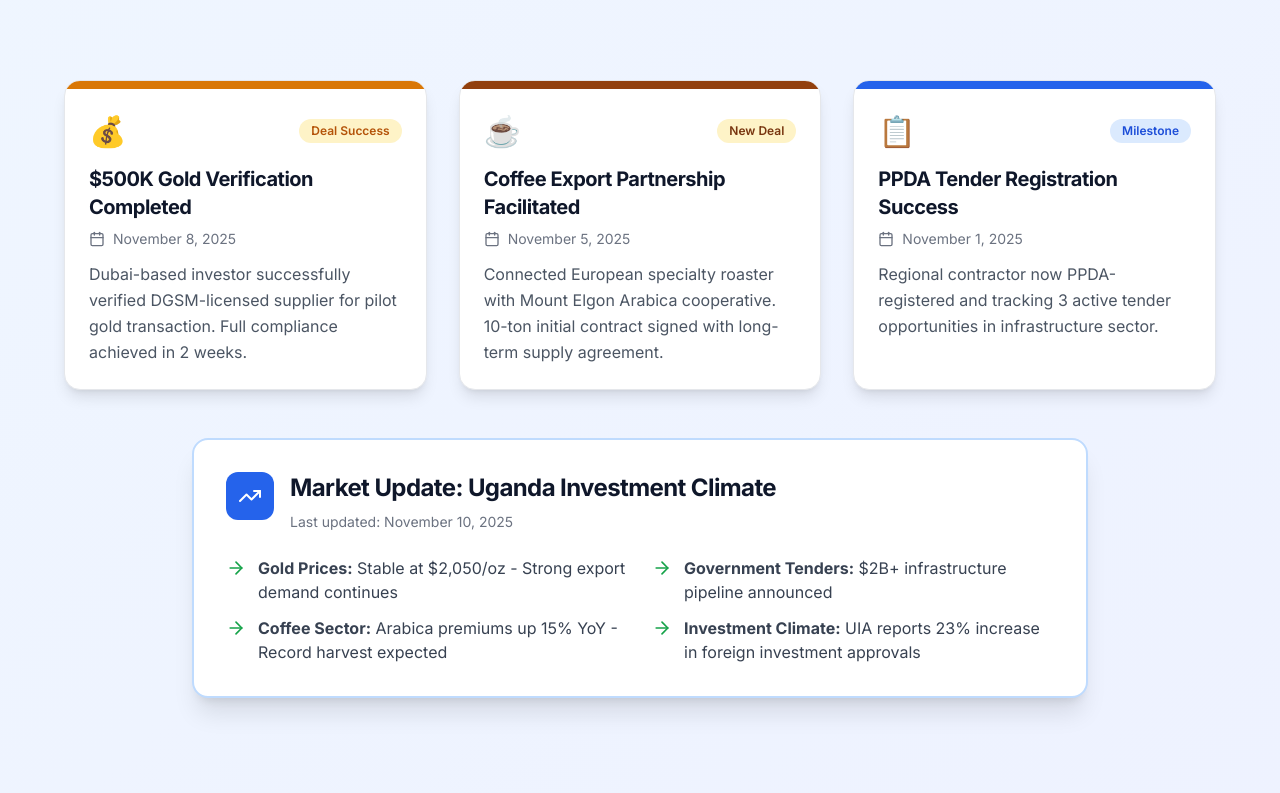
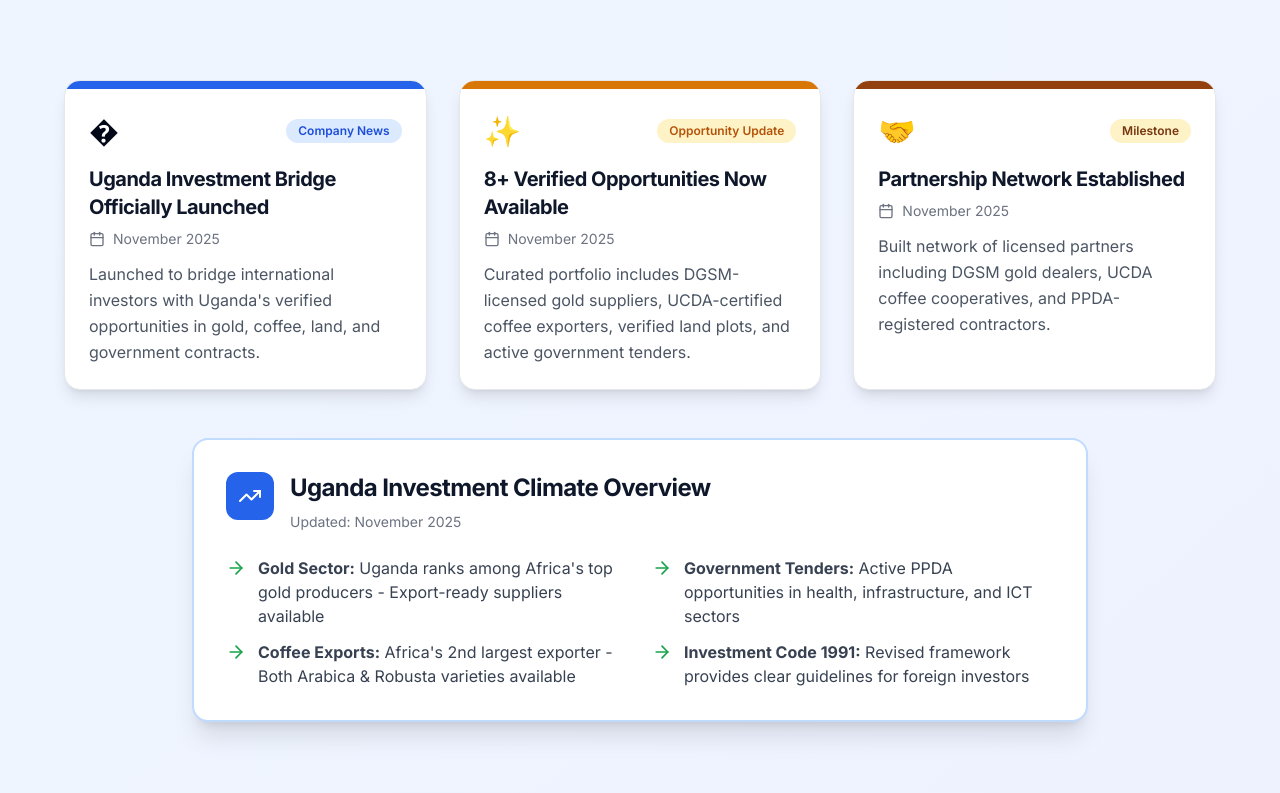
Before and after one commit to kazibweyassin/Investment, a Next.js app: page /resources in a window 1280 px wide. Shown: the part 2205-2998 px from the top of the page. Built offline with nearby package versions, Linux system fonts and the light colour scheme.

Commit message:
Update Resources page with realistic company news instead of placeholder deal successes

```diff
--- a/app/resources/page.tsx
+++ b/app/resources/page.tsx
@@ -167,28 +167,28 @@ export default function ResourcesPage() {
             <div className="grid grid-cols-1 md:grid-cols-3 gap-8 max-w-6xl mx-auto mb-12">
               {[
                 {
-                  title: "$500K Gold Verification Completed",
-                  date: "November 8, 2025",
-                  category: "Deal Success",
-                  description: "Dubai-based investor successfully verified DGSM-licensed supplier for pilot gold transaction. Full compliance achieved in 2 weeks.",
-                  icon: "💰",
+                  title: "Uganda Investment Bridge Officially Launched",
+                  date: "November 2025",
+                  category: "Company News",
+                  description: "Launched to bridge international investors with Uganda's verified opportunities in gold, coffee, land, and government contracts.",
+                  icon: "�",
+                  color: "blue"
+                },
+                {
+                  title: "8+ Verified Opportunities Now Available",
+                  date: "November 2025",
+                  category: "Opportunity Update",
+                  description: "Curated portfolio includes DGSM-licensed gold suppliers, UCDA-certified coffee exporters, verified land plots, and active government tenders.",
+                  icon: "✨",
                   color: "amber"
                 },
                 {
-                  title: "Coffee Export Partnership Facilitated",
-                  date: "November 5, 2025",
-                  category: "New Deal",
-                  description: "Connected European specialty roaster with Mount Elgon Arabica cooperative. 10-ton initial contract signed with long-term supply agreement.",
-                  icon: "☕",
+                  title: "Partnership Network Established",
+                  date: "November 2025",
+                  category: "Milestone",
+                  description: "Built network of licensed partners including DGSM gold dealers, UCDA coffee cooperatives, and PPDA-registered contractors.",
+                  icon: "🤝",
                   color: "brown"
-                },
-                {
-                  title: "PPDA Tender Registration Success",
-                  date: "November 1, 2025",
-                  category: "Milestone",
-                  description: "Regional contractor now PPDA-registered and tracking 3 active tender opportunities in infrastructure sector.",
-                  icon: "📋",
-                  color: "blue"
                 }
               ].map((update, index) => (
                 <motion.div
@@ -238,29 +238,29 @@ export default function ResourcesPage() {
                   <TrendingUp className="h-6 w-6 text-white" />
                 </div>
                 <div>
-                  <h3 className="text-2xl font-bold text-slate-900 mb-2">Market Update: Uganda Investment Climate</h3>
-                  <p className="text-sm text-gray-500">Last updated: November 10, 2025</p>
+                  <h3 className="text-2xl font-bold text-slate-900 mb-2">Uganda Investment Climate Overview</h3>
+                  <p className="text-sm text-gray-500">Updated: November 2025</p>
                 </div>
               </div>
               <div className="grid grid-cols-1 md:grid-cols-2 gap-6">
                 <div className="space-y-3">
                   <div className="flex items-start gap-3">
                     <ArrowRight className="h-5 w-5 text-green-600 flex-shrink-0 mt-0.5" />
-                    <p className="text-gray-700"><strong>Gold Prices:</strong> Stable at $2,050/oz - Strong export demand continues</p>
+                    <p className="text-gray-700"><strong>Gold Sector:</strong> Uganda ranks among Africa's top gold producers - Export-ready suppliers available</p>
                   </div>
                   <div className="flex items-start gap-3">
                     <ArrowRight className="h-5 w-5 text-green-600 flex-shrink-0 mt-0.5" />
-                    <p className="text-gray-700"><strong>Coffee Sector:</strong> Arabica premiums up 15% YoY - Record harvest expected</p>
+                    <p className="text-gray-700"><strong>Coffee Exports:</strong> Africa's 2nd largest exporter - Both Arabica & Robusta varieties available</p>
                   </div>
                 </div>
                 <div className="space-y-3">
                   <div className="flex items-start gap-3">
                     <ArrowRight className="h-5 w-5 text-green-600 flex-shrink-0 mt-0.5" />
-                    <p className="text-gray-700"><strong>Government Tenders:</strong> $2B+ infrastructure pipeline announced</p>
+                    <p className="text-gray-700"><strong>Government Tenders:</strong> Active PPDA opportunities in health, infrastructure, and ICT sectors</p>
                   </div>
                   <div className="flex items-start gap-3">
                     <ArrowRight className="h-5 w-5 text-green-600 flex-shrink-0 mt-0.5" />
-                    <p className="text-gray-700"><strong>Investment Climate:</strong> UIA reports 23% increase in foreign investment approvals</p>
+                    <p className="text-gray-700"><strong>Investment Code 1991:</strong> Revised framework provides clear guidelines for foreign investors</p>
                   </div>
                 </div>
               </div>
```
